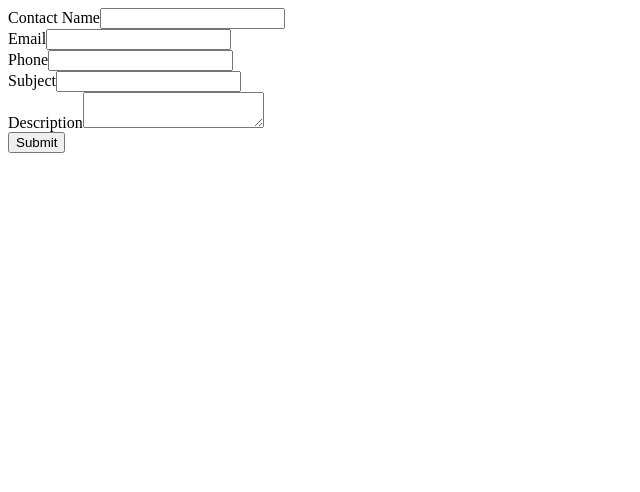
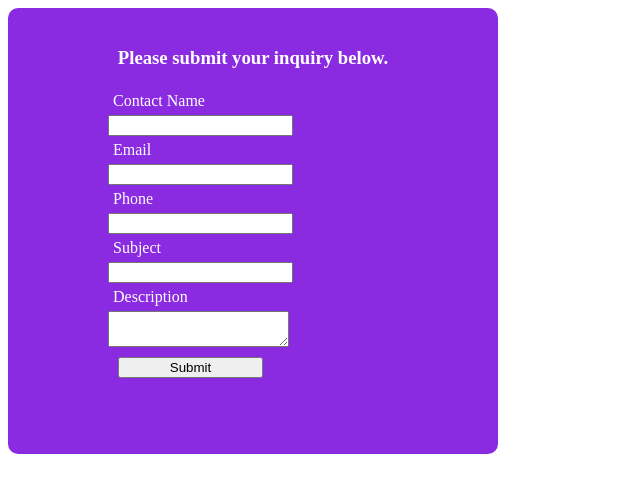
Before and after one commit to jsaparbekova31/propmanagement, a plain HTML site: page index.html in a window 1280 px wide. Shown: the whole page, without its empty margins (0-640 px from the left). Drawn offline with Linux system fonts and the light colour scheme.

Commit message:
Update index.html

```diff
--- a/index.html
+++ b/index.html
@@ -1,27 +1,42 @@
-<!--  ----------------------------------------------------------------------  -->
-<!--  NOTE: Please add the following <META> element to your page <HEAD>.      -->
-<!--  If necessary, please modify the charset parameter to specify the        -->
-<!--  character set of your HTML page.                                        -->
-<!--  ----------------------------------------------------------------------  -->
-
 <META HTTP-EQUIV="Content-type" CONTENT="text/html; charset=UTF-8">
 
-<!--  ----------------------------------------------------------------------  -->
-<!--  NOTE: Please add the following <FORM> element to your page.             -->
-<!--  ----------------------------------------------------------------------  -->
+<html>
+<head>
+    <title> form alignment</title>
+    <style type="text/css">
+        label {
+            width:100px;
+            display:inline-block;
+            margin: 5px;
+        }
+        #form{
+            border-radius: 10px;
+            background:blueviolet;
+            color:white;
+            width:290px;
+            padding-left: 100px;
+            padding-top: 20px;
+            padding-bottom: 50px;
+            padding-right: 100px;
 
+        }
+        h3{
+            text-align: center;
+        }
+        #submit{
+            width:50%;
+            margin: 10px;
+            align-self: center;
+        }
+    </style>
+</head>
+<body>
+    <div id="form">
+        <h3> Please submit your inquiry below. </h3>
     <form action="https://webto.salesforce.com/servlet/servlet.WebToCase?encoding=UTF-8" method="POST">
 
     <input type=hidden name="orgid" value="00D8V0000026ruL">
     <input type=hidden name="retURL" value="http://">
-
-<!--  ----------------------------------------------------------------------  -->
-<!--  NOTE: These fields are optional debugging elements. Please uncomment    -->
-<!--  these lines if you wish to test in debug mode.                          -->
-<!--  <input type="hidden" name="debug" value=1>                              -->
-<!--  <input type="hidden" name="debugEmail"                                  -->
-<!--  value="jsaparbekova31@gmail.com">                                       -->
-<!--  ----------------------------------------------------------------------  -->
 
     <label for="name">Contact Name</label><input  id="name" maxlength="80" name="name" size="20" type="text" /><br>
 
@@ -33,6 +48,10 @@
 
     <label for="description">Description</label><textarea name="description"></textarea><br>
 
-<input type="submit" name="submit">
+    <input type="submit" name="submit" id="submit">
 
     </form>
+    </div>
+
+</body>
+    </html>
```
Lines whose indentation alone changed are shown as unchanged.
